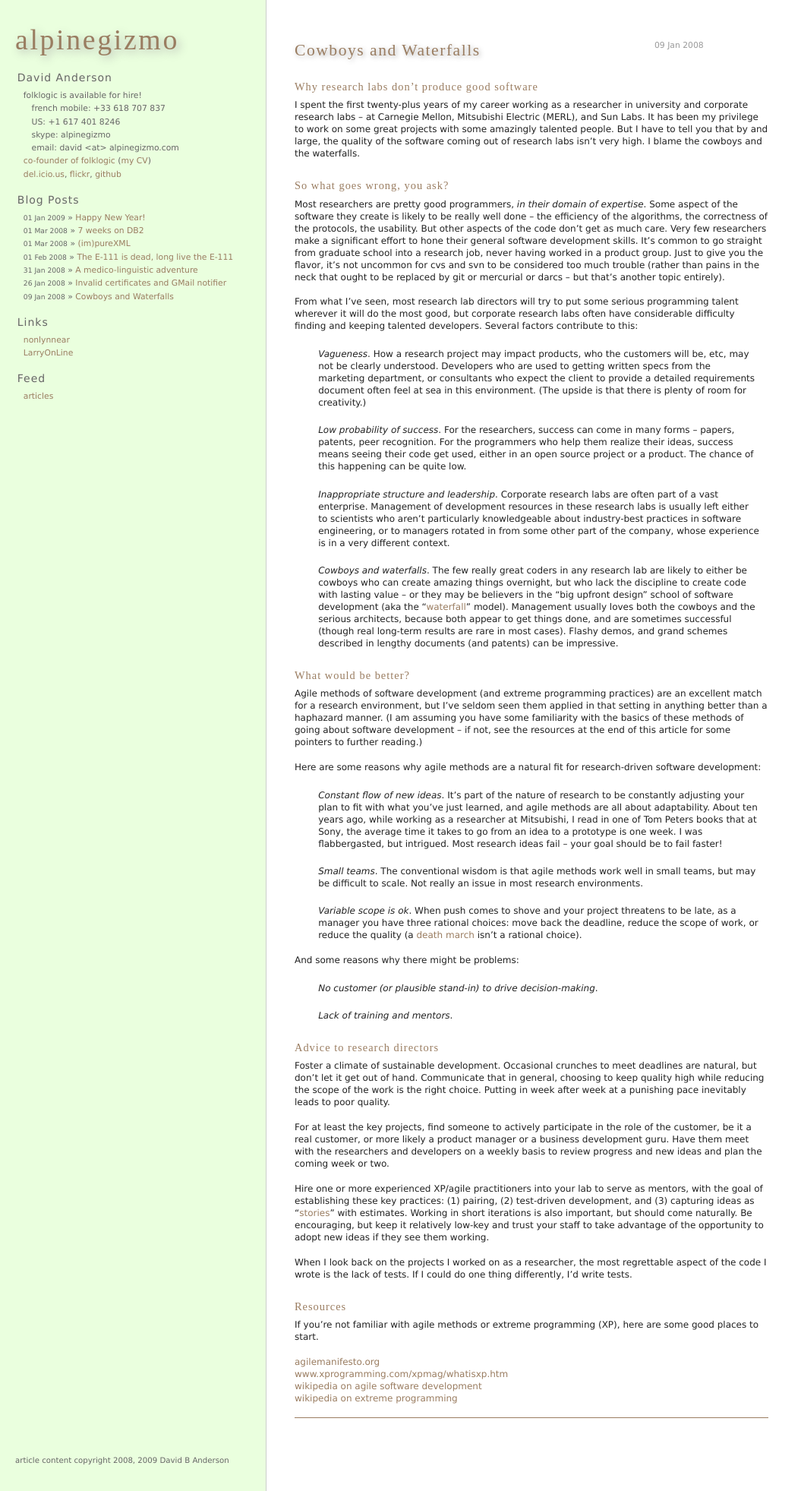
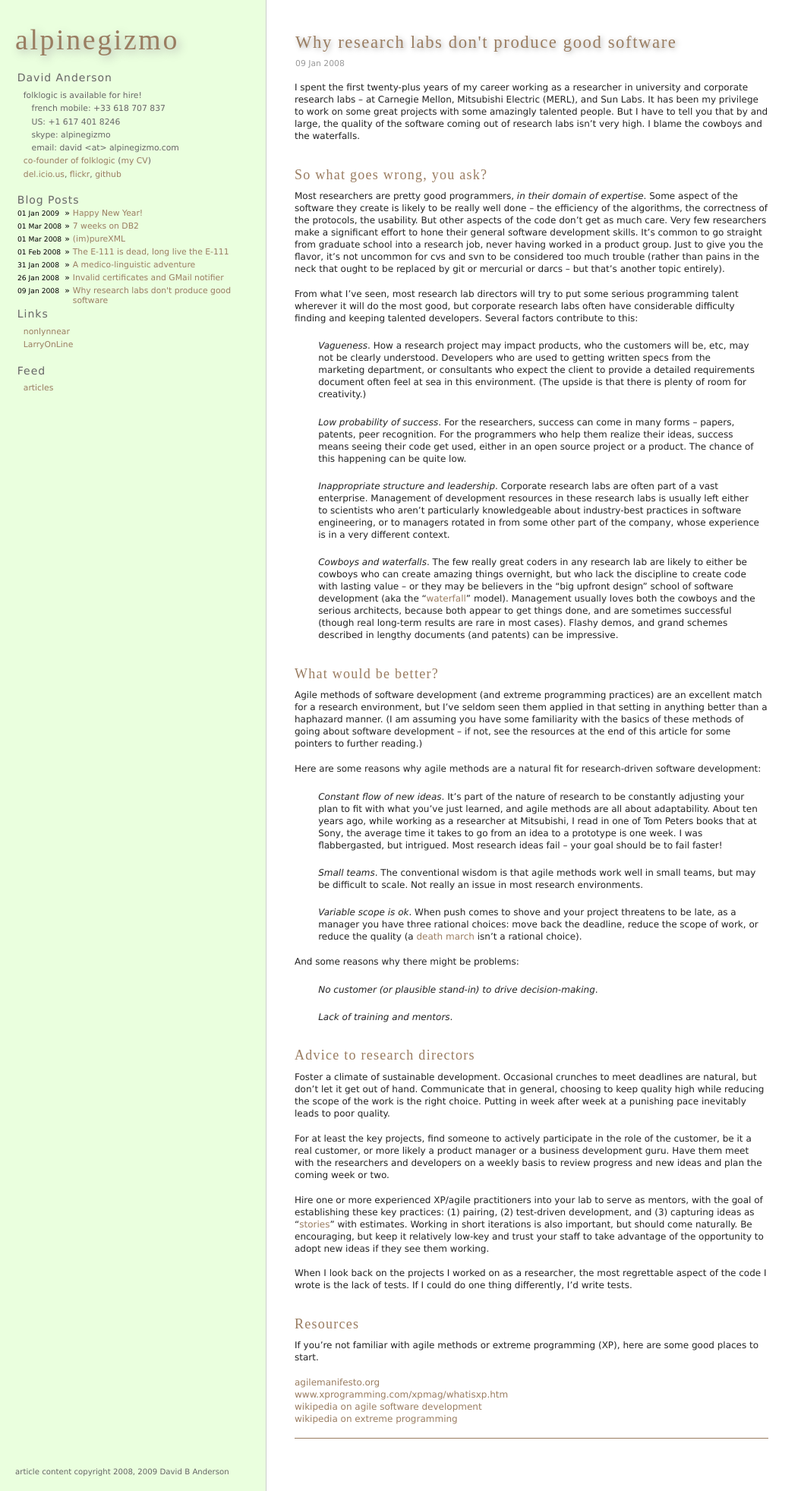
Before and after one commit to alpinegizmo/alpinegizmo.com, a Jekyll site: the page built from _posts/2008-01-09-cowboys-and-waterfalls.markdown, in a window 1280 px wide. Shown: the whole page at 76% size, without its empty margins (0-1055 px from the left). Built offline with Jekyll 4.4.1, drawn with Linux system fonts in a browser that asks for light colours.

Commit message:
tweaks and simplifications

```diff
--- a/_layouts/default.html
+++ b/_layouts/default.html
@@ -39,11 +39,15 @@
       </ul>
 
       <h3 class='sidebar-title'>Blog Posts</h3>
-      <ul>
+      <table>
         {% for post in site.posts %}
-          <li><span class='date'>{{ post.date | date_to_string }}</span> &raquo; <a href="{{ post.url }}">{{ post.title }}</a></li>
+          <tr valign='top'>
+            <td nowrap><span class='date'>{{ post.date | date_to_string }}</span></td>
+            <td> &raquo; </td>
+            <td><a href="{{ post.url }}">{{ post.title }}</a></td>
+          </tr>
         {% endfor %}
-      </ul>
+      </table>
 
       <h3 class='sidebar-title'>Links</h3>
       <ul>
--- a/_layouts/post.html
+++ b/_layouts/post.html
@@ -3,11 +3,11 @@ layout: default
 ---
 <div class="post">
   <div class='meta'>
-    <p class='post_time'>{{ page.date | date_to_string }}</span>
+    <h2>{{ page.title }}</h2>
+    <p class='post_time'>{{ page.date | date_to_string }}</p>
   </div>
 
   <div class='article_body'>
-    <h2>{{ page.title }}</h2>
     {{ content }}
   </div>
 </div>
--- a/_posts/2008-01-09-cowboys-and-waterfalls.markdown
+++ b/_posts/2008-01-09-cowboys-and-waterfalls.markdown
@@ -1,9 +1,7 @@
 ---
 layout: post
-title: Cowboys and Waterfalls
+title: Why research labs don't produce good software
 ---
-
-### Why research labs don't produce good software
 
 I spent the first twenty-plus years of my career working as a researcher in university and corporate research labs -- at Carnegie Mellon, Mitsubishi Electric (MERL), and Sun Labs. It has been my privilege to work on some great projects with some amazingly talented people. But I have to tell you that by and large, the quality of the software coming out of research labs isn't very high. I blame the cowboys and the waterfalls.
 
--- a/css/content.css
+++ b/css/content.css
@@ -1,22 +1,21 @@
 /* this started its life as a Typo theme */
 
-/* Articles (posts) */
 #content .post {
   color:#555;
   clear:right;
 }
 
-#content .article_body {
+#content .post {
   border-bottom: 1px solid #9a7d61;
 }
 
-#content .article_body, #content .meta {
+#content .post {
   padding-top: 2em;
 }
 
 #content h2 {
   color: #9a7d61;
-  font-size: 1.8em;
+  font-size: 2.1em;
   margin-bottom: 0.3em;
   font-weight: 400;
   text-shadow: #aaa 0.1em 0.1em 0.3em;
@@ -24,7 +23,7 @@
 
 #content h3 {
   color: #9a7d61;
-  font-size: 1.2em;
+  font-size: 1.5em;
   margin: 1.8em 0 .5em; padding: 0;
 }
 
@@ -37,33 +36,6 @@
   color: #222;
   line-height: 16px;
   margin: 0 0 1.4em; padding: 0;
-}
-
-#content table {
-  font-size:0.9em;
-  background: #eeeeee;
-  margin-bottom:2em;
-  border-collapse:collapse;
-  border-bottom: 1px solid #777;
-  border-top: 1px solid #777;
-}
-
-#content table td, #content table th {
-  border-top:1px solid #fff;
-  border-left:1px solid #aaa;
-  border-right:1px solid #aaa;
-  padding:0.4em 0.6em;
-}
-
-#content table th {
-  border-top: 1px solid #777;
-  border-bottom: 1px solid #aaa;
-  text-transform:uppercase;
-  text-align:left;
-  color:#7a5d41;
-  background-color:#ccc;
-  font: 1.1em/1.2em "Trajan", "Baskerville", "Times New Roman", georgia, serif;
-  padding-top:0.7em;
 }
 
 #content .post .article_body ol {
@@ -89,56 +61,18 @@
   color: #e7dbd5;
 }
 
-
 #content pre {
   margin: 0.5em 1.5em;
   overflow: auto;
 }
 
-/* have worked around helper routines for now */
-
 #content .post .meta {
-  // background: #eeeeee;
   font-size: 0.9em;
-  margin: 0em 1em 1em 1em;
-  width:150px;
-  float:right;
-}
-
-#content .post .meta h4 {
-  display: none;
-  padding: 0.7em 1em;
-  border-top: 1px solid #ccc;
-  background: #dedede;
-  text-transform:uppercase;
-  font-weight:300;
-  margin-top:-1px;
-  letter-spacing:0.2em;
-}
-
-
-#content .post .meta p {
-  padding: 0.3em 1em;
-  margin:0px;
-}
-
-#content .post .meta .auth_name {
-    padding-bottom:0em;
+  margin: 0em 0.1em 0.1em 0.1em;
 }
 
 #content .post .meta .post_time {
   color:#999;
-  padding-top:0em;
-}
-
-#content .post .meta ul {
-  margin:0;
-  padding:0em 0em 0.3em 1em;
-  list-style:none;
-}
-
-#content .post .meta li {
-  padding:0.3em 0em;
 }
 
 #content .post blockquote p, #content .post q, .pullquote {
@@ -146,7 +80,6 @@
   padding-left:6px;
   line-height:2em;
   font: 1.2em/1.7em "Times New Roman", georgia, serif;
-
 }
 
 #content .post blockquote p:before, .pullquote:before{
--- a/css/site.css
+++ b/css/site.css
@@ -44,7 +44,7 @@ img {
 #content {
   margin-left: 370px;
   max-width: 52em;
-  padding: 2.5em 1.5em;
+  padding: 1.5em 1.5em;
 }
 
 #sidebar {
--- a/index.html
+++ b/index.html
@@ -5,13 +5,12 @@ title: alpinegizmo
 {% for post in site.posts %}
   <div class="post">
     <div class='meta'>
-      <p class='post_time'>{{ post.date | date_to_string }}</span>
+      <h2><a href="{{post.url}}">{{ post.title }}</a></h2>
+      <p class='post_time'>{{ post.date | date_to_string }}</p>
     </div>
 
     <div class='article_body'>
-      <h2><a href="{{post.url}}">{{ post.title }}</a></h2>
       {{ post.content }}
     </div>
-
   </div>
 {% endfor %}
```
